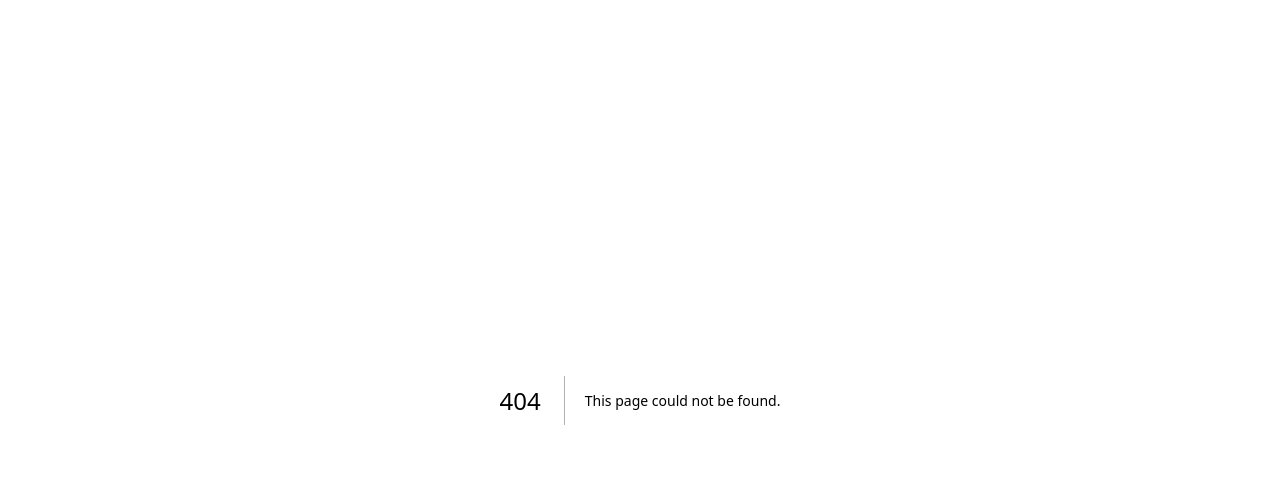
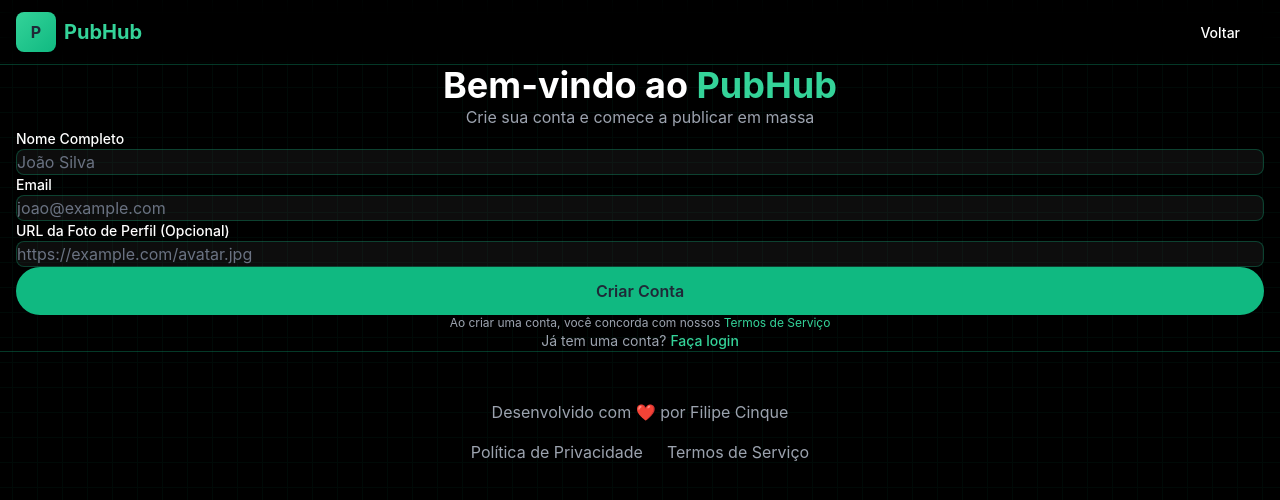
Before and after one commit to SrCinque/PubHub, a Next.js app: page /signup in a window 1280 px wide. Before the commit this address had no page. Shown: the top 500 px of the page. Built offline with nearby package versions, Linux system fonts and the light colour scheme.

Commit message:
feat: adiciona página de criação de usuário.

```diff
--- a/src/app/page.tsx
+++ b/src/app/page.tsx
@@ -30,7 +30,9 @@ export default function Home() {
 
           <div className="navbar-actions">
             <button className="navbar-action-btn">Entrar</button>
-            <button className="navbar-cta-btn">Comece agora</button>
+            <Link href="/signup" className="navbar-cta-btn">
+              Comece agora
+            </Link>
           </div>
 
           <button
@@ -64,9 +66,12 @@ export default function Home() {
             <Link href="#" className="block navbar-link">
               FAQ
             </Link>
-            <button className="w-full px-4 py-2 btn btn-primary">
+            <Link
+              href="/signup"
+              className="w-full block px-4 py-2 btn btn-primary text-center"
+            >
               Comece agora
-            </button>
+            </Link>
           </div>
         )}
       </nav>
@@ -136,12 +141,13 @@ export default function Home() {
               </div>
             </div>
 
-            <button
+            <Link
+              href="/signup"
               className="btn btn-primary"
               style={{ width: "fit-content" }}
             >
               Comece agora
-            </button>
+            </Link>
           </div>
 
           <div className="hero-video">
--- /dev/null
+++ b/src/app/signup/page.tsx
@@ -0,0 +1,249 @@
+"use client";
+
+import { useState } from "react";
+import Link from "next/link";
+import { useRouter } from "next/navigation";
+
+export default function SignUp() {
+  const router = useRouter();
+  const [loading, setLoading] = useState(false);
+  const [error, setError] = useState("");
+  const [success, setSuccess] = useState(false);
+  const [formData, setFormData] = useState({
+    name: "",
+    email: "",
+    image: "",
+  });
+
+  const handleChange = (e: React.ChangeEvent<HTMLInputElement>) => {
+    const { name, value } = e.target;
+    setFormData((prev) => ({
+      ...prev,
+      [name]: value,
+    }));
+    setError("");
+  };
+
+  const handleSubmit = async (e: React.FormEvent<HTMLFormElement>) => {
+    e.preventDefault();
+    setLoading(true);
+    setError("");
+
+    try {
+      // Validações básicas
+      if (!formData.name.trim()) {
+        throw new Error("Nome é obrigatório");
+      }
+      if (!formData.email.trim()) {
+        throw new Error("Email é obrigatório");
+      }
+      if (!/^[^\s@]+@[^\s@]+\.[^\s@]+$/.test(formData.email)) {
+        throw new Error("Email inválido");
+      }
+
+      const response = await fetch("/api/v1/user", {
+        method: "POST",
+        headers: {
+          "Content-Type": "application/json",
+        },
+        body: JSON.stringify({
+          name: formData.name.trim(),
+          email: formData.email.trim(),
+          image: formData.image.trim() || undefined,
+        }),
+      });
+
+      if (!response.ok) {
+        const errorData = await response.json();
+        throw new Error(errorData.error || "Erro ao criar usuário");
+      }
+
+      const userData = await response.json();
+      setSuccess(true);
+      setFormData({ name: "", email: "", image: "" });
+
+      // Redireciona após 2 segundos
+      setTimeout(() => {
+        router.push(`/user/${userData.id}`);
+      }, 2000);
+    } catch (err) {
+      setError(err instanceof Error ? err.message : "Erro desconhecido");
+    } finally {
+      setLoading(false);
+    }
+  };
+
+  return (
+    <div className="min-h-screen bg-grid">
+      {/* Navigation */}
+      <nav className="navbar">
+        <div className="navbar-container">
+          <Link href="/" className="flex items-center gap-2 cursor-pointer">
+            <div className="navbar-logo-icon">P</div>
+            <span className="navbar-logo-text">PubHub</span>
+          </Link>
+
+          <div className="navbar-actions">
+            <Link href="/" className="navbar-action-btn">
+              Voltar
+            </Link>
+          </div>
+        </div>
+      </nav>
+
+      {/* Signup Form Section */}
+      <section className="section py-16">
+        <div className="container max-w-md">
+          <div className="space-y-8">
+            <div className="text-center space-y-2">
+              <h1 className="text-4xl font-bold">
+                Bem-vindo ao{" "}
+                <span className="text-[var(--primary-green-light)]">
+                  PubHub
+                </span>
+              </h1>
+              <p className="text-[var(--text-muted)]">
+                Crie sua conta e comece a publicar em massa
+              </p>
+            </div>
+
+            {success ? (
+              <div className="bg-green-500/10 border border-green-500/30 rounded-lg p-6 text-center space-y-2">
+                <svg
+                  className="w-12 h-12 text-green-400 mx-auto"
+                  fill="currentColor"
+                  viewBox="0 0 20 20"
+                >
+                  <path
+                    fillRule="evenodd"
+                    d="M10 18a8 8 0 100-16 8 8 0 000 16zm3.707-9.293a1 1 0 00-1.414-1.414L9 10.586 7.707 9.293a1 1 0 00-1.414 1.414l2 2a1 1 0 001.414 0l4-4z"
+                    clipRule="evenodd"
+                  />
+                </svg>
+                <h2 className="text-xl font-bold">Conta criada com sucesso!</h2>
+                <p className="text-[var(--text-muted)] text-sm">
+                  Redirecionando para seu perfil...
+                </p>
+              </div>
+            ) : (
+              <form onSubmit={handleSubmit} className="space-y-6">
+                {/* Name Input */}
+                <div className="space-y-2">
+                  <label htmlFor="name" className="block text-sm font-medium">
+                    Nome Completo
+                  </label>
+                  <input
+                    type="text"
+                    id="name"
+                    name="name"
+                    value={formData.name}
+                    onChange={handleChange}
+                    placeholder="João Silva"
+                    className="w-full px-4 py-3 bg-white/5 border border-[var(--border-green)] rounded-lg focus:outline-none focus:border-[var(--primary-green-light)] focus:bg-white/10 transition text-white placeholder-gray-500"
+                    disabled={loading}
+                  />
+                </div>
+
+                {/* Email Input */}
+                <div className="space-y-2">
+                  <label htmlFor="email" className="block text-sm font-medium">
+                    Email
+                  </label>
+                  <input
+                    type="email"
+                    id="email"
+                    name="email"
+                    value={formData.email}
+                    onChange={handleChange}
+                    placeholder="joao@example.com"
+                    className="w-full px-4 py-3 bg-white/5 border border-[var(--border-green)] rounded-lg focus:outline-none focus:border-[var(--primary-green-light)] focus:bg-white/10 transition text-white placeholder-gray-500"
+                    disabled={loading}
+                  />
+                </div>
+
+                {/* Image URL Input */}
+                <div className="space-y-2">
+                  <label htmlFor="image" className="block text-sm font-medium">
+                    URL da Foto de Perfil (Opcional)
+                  </label>
+                  <input
+                    type="url"
+                    id="image"
+                    name="image"
+                    value={formData.image}
+                    onChange={handleChange}
+                    placeholder="https://example.com/avatar.jpg"
+                    className="w-full px-4 py-3 bg-white/5 border border-[var(--border-green)] rounded-lg focus:outline-none focus:border-[var(--primary-green-light)] focus:bg-white/10 transition text-white placeholder-gray-500"
+                    disabled={loading}
+                  />
+                </div>
+
+                {/* Error Message */}
+                {error && (
+                  <div className="bg-red-500/10 border border-red-500/30 rounded-lg p-4 text-red-400 text-sm">
+                    {error}
+                  </div>
+                )}
+
+                {/* Submit Button */}
+                <button
+                  type="submit"
+                  disabled={loading}
+                  className="btn btn-primary w-full justify-center"
+                >
+                  {loading ? (
+                    <>
+                      <span className="inline-block animate-spin mr-2">⏳</span>
+                      Criando conta...
+                    </>
+                  ) : (
+                    "Criar Conta"
+                  )}
+                </button>
+
+                {/* Terms Text */}
+                <p className="text-center text-xs text-[var(--text-muted)]">
+                  Ao criar uma conta, você concorda com nossos{" "}
+                  <Link
+                    href="#"
+                    className="text-[var(--primary-green-light)] hover:underline"
+                  >
+                    Termos de Serviço
+                  </Link>
+                </p>
+              </form>
+            )}
+
+            {/* Login Link */}
+            <div className="text-center text-sm text-[var(--text-muted)]">
+              Já tem uma conta?{" "}
+              <Link
+                href="/login"
+                className="text-[var(--primary-green-light)] hover:underline font-medium"
+              >
+                Faça login
+              </Link>
+            </div>
+          </div>
+        </div>
+      </section>
+
+      {/* Footer */}
+      <footer className="footer">
+        <div className="footer-container">
+          <p className="footer-content">
+            Desenvolvido com ❤️ por Filipe Cinque
+          </p>
+          <div className="footer-links">
+            <Link href="#" className="footer-link">
+              Política de Privacidade
+            </Link>
+            <Link href="#" className="footer-link">
+              Termos de Serviço
+            </Link>
+          </div>
+        </div>
+      </footer>
+    </div>
+  );
+}
```
